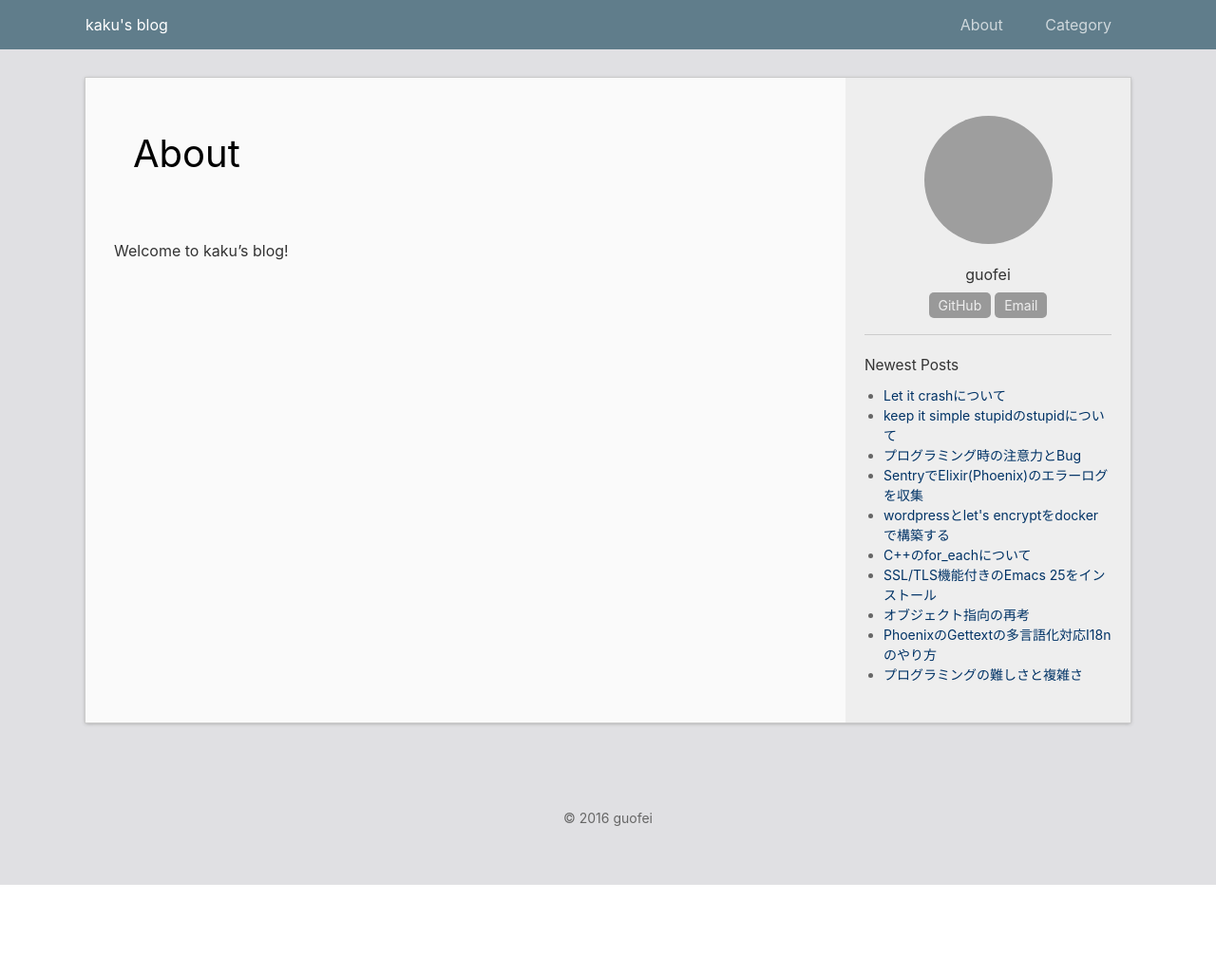
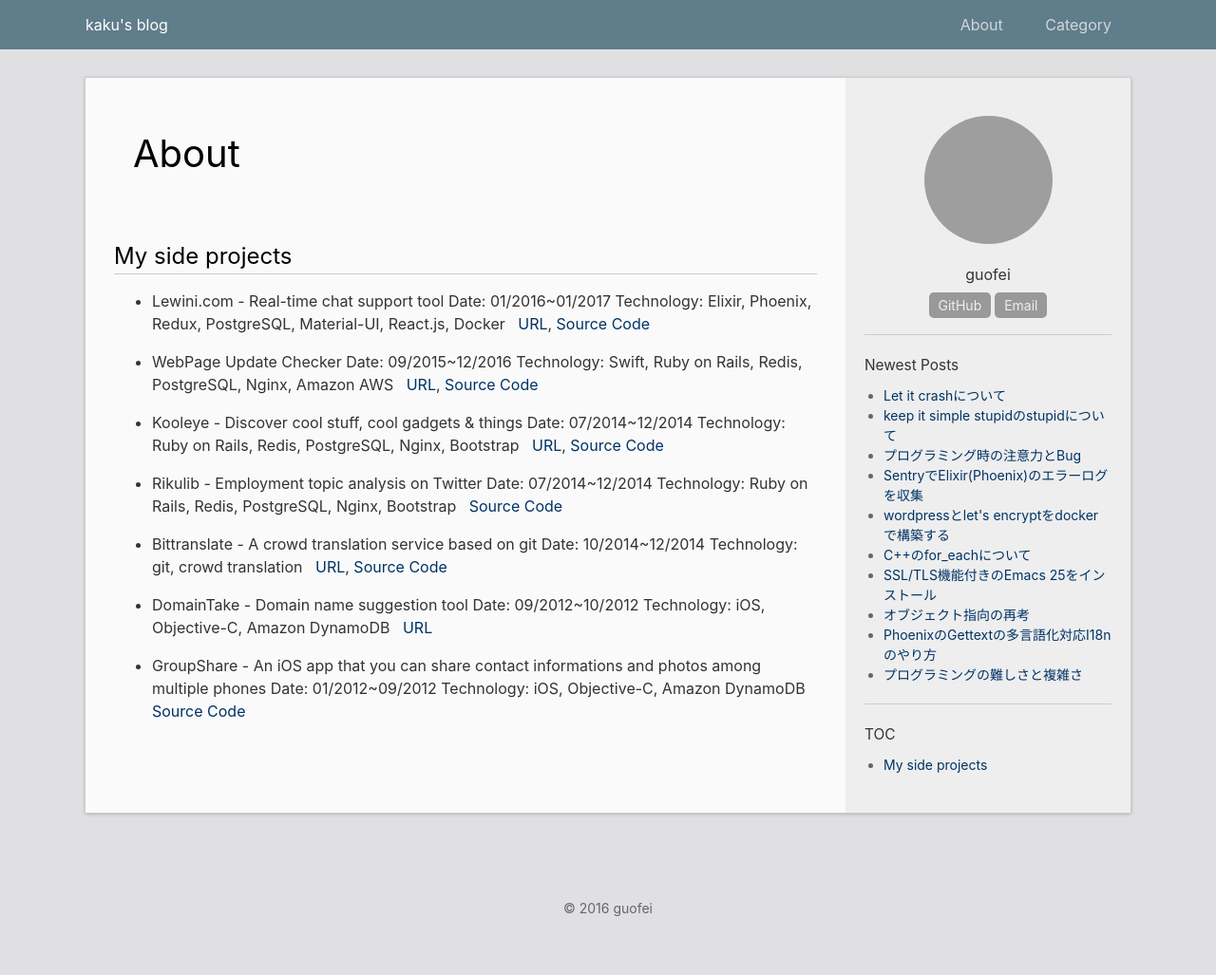
Before and after one commit to guofei/ja, a Jekyll site: the page built from about.md, in a window 1280 px wide. Shown: the whole page at 95% size. Built offline with Jekyll 4.4.1, drawn with Linux system fonts in a browser that asks for light colours; comment, search, counter and statistics services are not loaded; before the commit the page ends 932 px from its top, so only the background shows below that; grey boxes are pictures that could not be loaded.

Commit message:
feat: add aboutme

```diff
--- a/about.md
+++ b/about.md
@@ -5,4 +5,39 @@ permalink: /about/
 public: true
 ---
 
-Welcome to kaku's blog!
+## My side projects
+
+* Lewini.com - Real-time chat support tool
+Date: 01/2016~01/2017
+Technology: Elixir, Phoenix, Redux, PostgreSQL, Material-UI, React.js, Docker
+[URL](https://www.lewini.com), [Source Code](https://github.com/guofei/embedchat)
+
+* WebPage Update Checker
+Date: 09/2015~12/2016
+Technology: Swift, Ruby on Rails, Redis, PostgreSQL, Nginx, Amazon AWS
+[URL](https://itunes.apple.com/jp/app/webpage-update-checker-change/id1043637701?l=en&mt=8), [Source Code](https://github.com/guofei/WebNotificationsIOS)
+
+* Kooleye - Discover cool stuff, cool gadgets & things
+Date: 07/2014~12/2014
+Technology: Ruby on Rails, Redis, PostgreSQL, Nginx, Bootstrap
+[URL](http://www.kooleye.com/), [Source Code](https://github.com/guofei/kooleye)
+
+* Rikulib - Employment topic analysis on Twitter
+Date: 07/2014~12/2014
+Technology: Ruby on Rails, Redis, PostgreSQL, Nginx, Bootstrap
+[Source Code](https://github.com/guofei/rikumiru)
+
+* Bittranslate - A crowd translation service based on git
+Date: 10/2014~12/2014
+Technology: git, crowd translation
+[URL](http://www.bittranslate.com/), [Source Code](https://github.com/guofei/translate)
+
+* DomainTake - Domain name suggestion tool
+Date: 09/2012~10/2012
+Technology: iOS, Objective-C, Amazon DynamoDB
+[URL](http://www.domain-take.com/)
+
+* GroupShare - An iOS app that you can share contact informations and photos among multiple phones
+Date: 01/2012~09/2012
+Technology: iOS, Objective-C, Amazon DynamoDB
+[Source Code](https://github.com/guofei/group-share)
```
